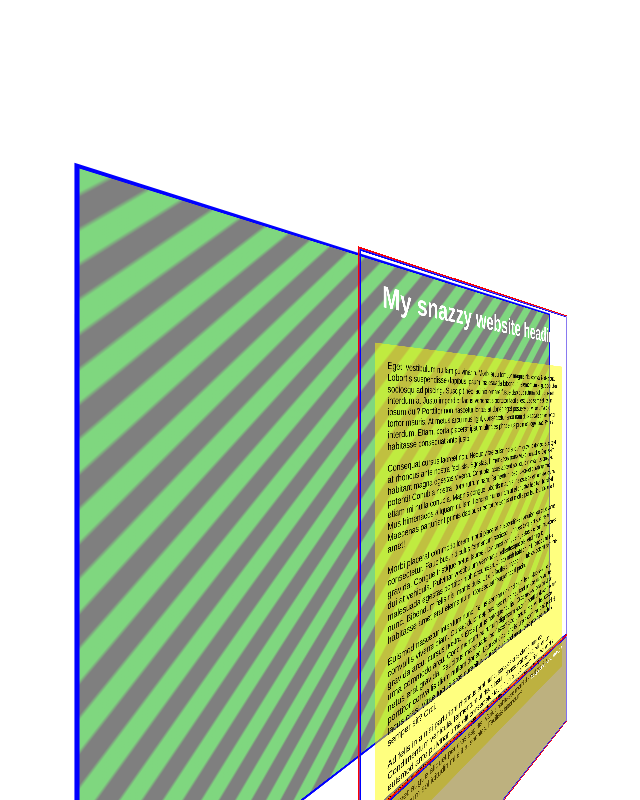
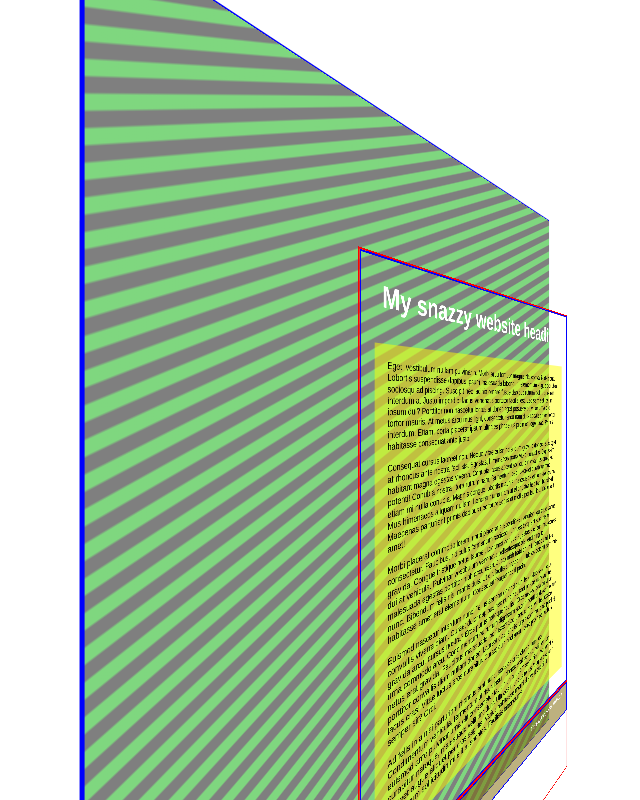
Before and after one commit to jcarstairs-scottlogic/flexible-parallax, a plain HTML site: page index.html in a window 1280 px wide. Shown: the whole page, without its empty margins (338-978 px from the left). Drawn offline with Linux system fonts and the light colour scheme.

Commit message:
Solves the problem

```diff
--- a/index.html
+++ b/index.html
@@ -4,25 +4,6 @@
     <meta charset="utf-8">
     <link rel="stylesheet" href="normalize.css">
     <style>
-      /*                                THE PROBLEM                                */
-      .parallax__group:nth-child(1) {
-        height: 1500px;
-      }
-      .parallax__group:nth-child(1) .parallax__layer--background {
-        height: 974px;
-        top: 314px;
-      }
-      /*
-       * 👆 These are magic numbers, carefully calibrated for the present content. *
-       * As soon as the content grows or shrinks, they will break. In particular,  *
-       * the snazzy background may be too high up (creating a gap between the top  *
-       * of the page and the heading), too low down (creating white space at the   *
-       * top of the page), too tall (leaving snazzy background below the footer)   *
-       * and/or too short (leaving whitespace between the snazzy background and    *
-       * the footer). How can I avoid these magic numbers?                         *
-       *                                END PROBLEM                                *
-       */
-
       .parallax {
         /*
          * If height > 100vh, content gets clipped by the viewport.
@@ -53,21 +34,22 @@
       }
 
       .parallax__layer {
-        position: absolute;
-        top: 0;
-        right: 0;
-        bottom: 0;
-        left: 0;
         border: 5px solid blue;
       }
 
       .parallax__layer--foreground {
         transform: translateZ(0px);
         z-index: 4;
+        transform-style: preserve-3d;
       }
 
       .parallax__layer--background {
-        transform: translateZ(-300px) scale(2);
+        position: absolute;
+        top: -100vh;
+        right: 0;
+        bottom: -100vh;
+        left: 0;
+        transform: translateZ(-300px) scaleX(2);
         z-index: 3;
       }
 
@@ -120,10 +102,10 @@
 
   <body class="parallax">
     <div class="parallax__group">
-      <div class="parallax__layer parallax__layer--background snazzy-background">
-      </div>
+      <div class="parallax__layer parallax__layer--foreground">
+        <div class="parallax__layer parallax__layer--background snazzy-background">
+        </div>
 
-      <div class="parallax__layer parallax__layer--foreground">
         <header>
           <h1>My snazzy website heading</h1>
         </header>
```
